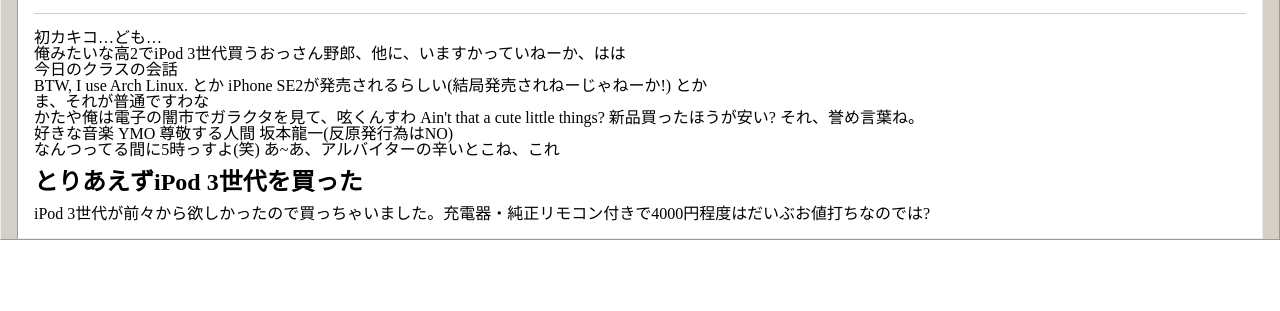
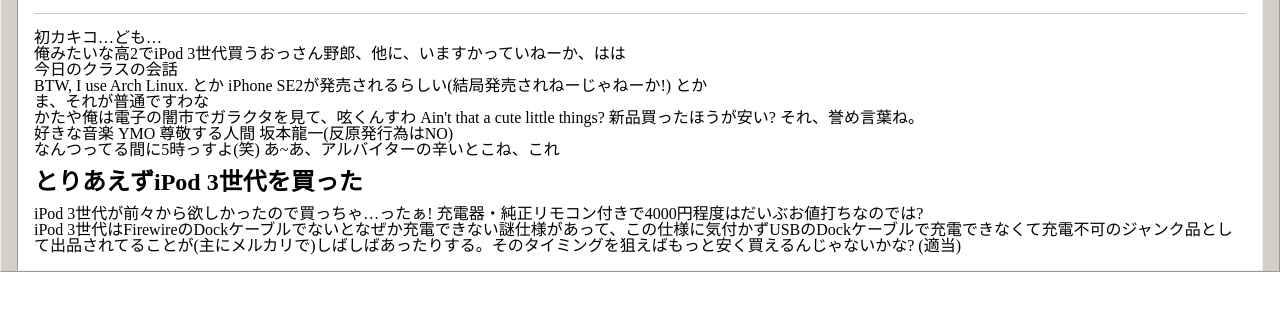
Before and after one commit to silverscat-3/sc3.fun, a Gatsby site: page /2019-12-21-i-bought-ipod-3rd-gen/ in a window 1280 px wide. Shown: the part 127-438 px from the top of the page. Built offline with nearby package versions, Linux system fonts and the light colour scheme; Gatsby itself is replaced by a stand-in of ours.

Commit message:
Update Blog “2019-12-21-i-bought-ipod-3rd-gen”

```diff
--- a/content/blog/2019-12-21-i-bought-ipod-3rd-gen.md
+++ b/content/blog/2019-12-21-i-bought-ipod-3rd-gen.md
@@ -23,4 +23,6 @@
 なんつってる間に5時っすよ(笑) あ~あ、アルバイターの辛いとこね、これ
 
 ## とりあえずiPod 3世代を買った
-iPod 3世代が前々から欲しかったので買っちゃいました。充電器・純正リモコン付きで4000円程度はだいぶお値打ちなのでは?
+iPod 3世代が前々から欲しかったので買っちゃ…ったぁ! 充電器・純正リモコン付きで4000円程度はだいぶお値打ちなのでは?
+
+iPod 3世代はFirewireのDockケーブルでないとなぜか充電できない謎仕様があって、この仕様に気付かずUSBのDockケーブルで充電できなくて充電不可のジャンク品として出品されてることが(主にメルカリで)しばしばあったりする。そのタイミングを狙えばもっと安く買えるんじゃないかな? (適当)
```
